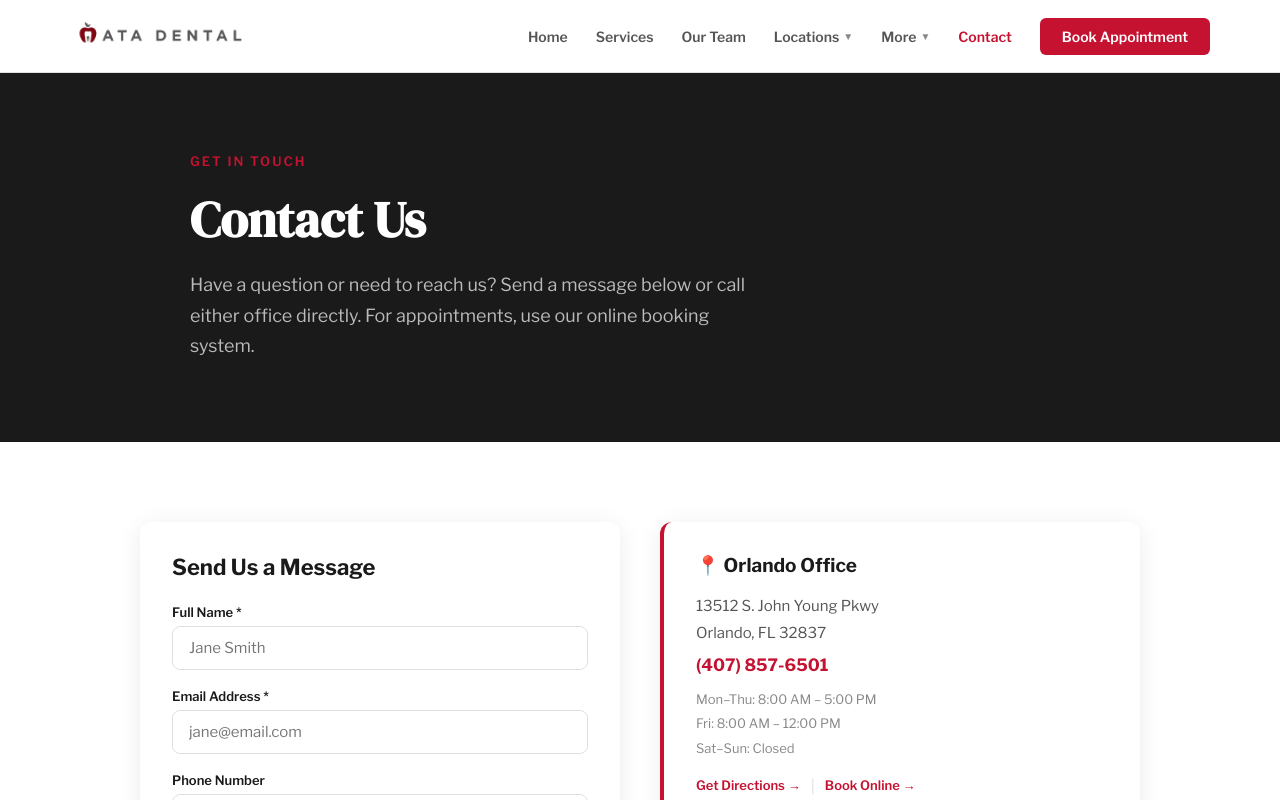
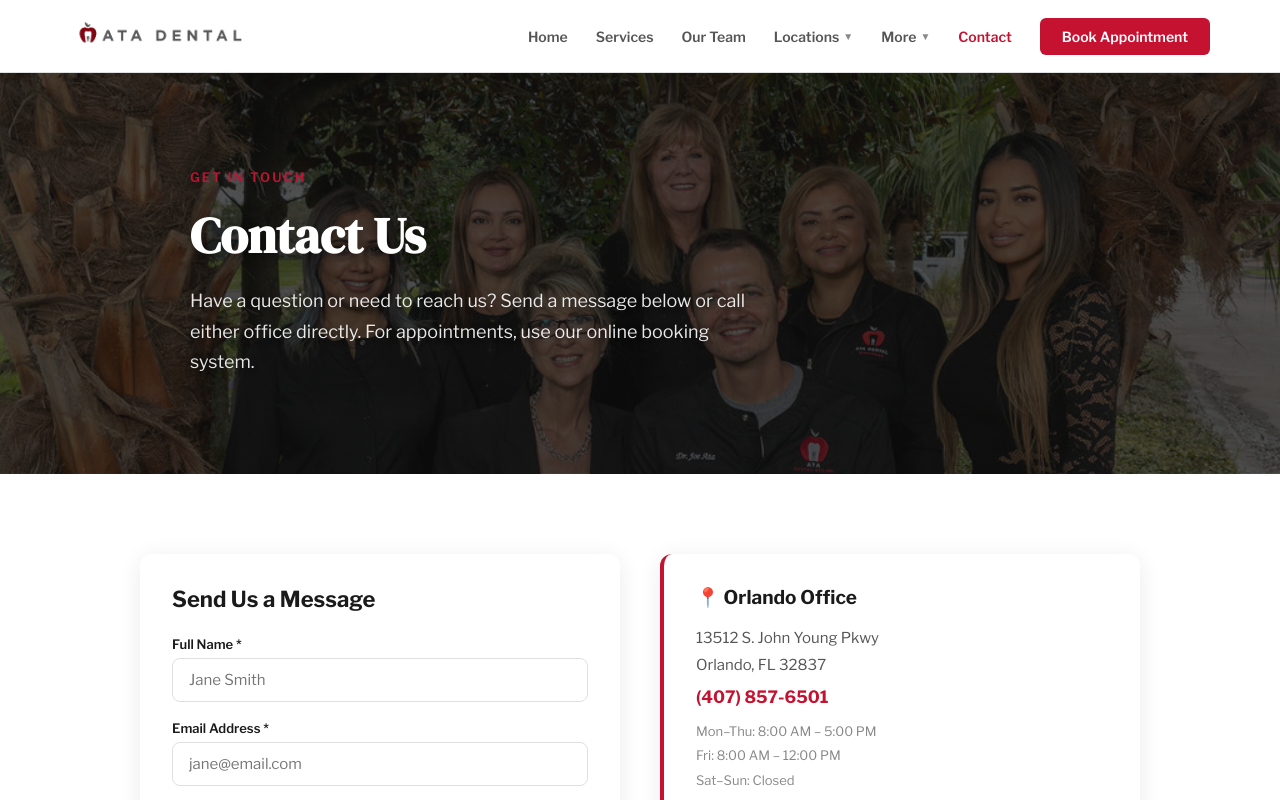
Before and after one commit to AtaDental/atadental, a Next.js app: page /contact in a window 1280 px wide. Shown: the top 800 px of the page. Built offline with nearby package versions, Linux system fonts and the light colour scheme.

Commit message:
Add team photo background to Contact page hero
- Team photo as full-width background with 72% dark overlay
- Keeps white headline and copy readable
- Subtle text-shadow for extra legibility

```diff
--- a/app/contact/page.tsx
+++ b/app/contact/page.tsx
@@ -98,11 +98,18 @@ export default function ContactPage() {
       <Nav activePage="contact" />
 
       {/* Hero */}
-      <section style={{ background: "var(--black)", padding: "80px 24px" }}>
-        <div style={{ maxWidth: 900, margin: "0 auto" }}>
+      <section style={{
+        position: "relative",
+        padding: "96px 24px",
+        backgroundImage: "linear-gradient(rgba(15,15,15,0.72), rgba(15,15,15,0.72)), url('/TeamPhoto.jpg')",
+        backgroundSize: "cover",
+        backgroundPosition: "center 30%",
+        backgroundRepeat: "no-repeat",
+      }}>
+        <div style={{ maxWidth: 900, margin: "0 auto", position: "relative", zIndex: 1 }}>
           <p style={{ color: "var(--red)", fontWeight: 600, fontSize: 13, letterSpacing: 2, textTransform: "uppercase", marginBottom: 16 }}>Get in Touch</p>
-          <h1 className="serif" style={{ fontSize: 50, color: "white", marginBottom: 16 }}>Contact Us</h1>
-          <p style={{ fontSize: 18, color: "rgba(255,255,255,0.7)", lineHeight: 1.7, maxWidth: 580 }}>
+          <h1 className="serif" style={{ fontSize: 50, color: "white", marginBottom: 16, textShadow: "0 2px 12px rgba(0,0,0,0.4)" }}>Contact Us</h1>
+          <p style={{ fontSize: 18, color: "rgba(255,255,255,0.9)", lineHeight: 1.7, maxWidth: 580, textShadow: "0 1px 6px rgba(0,0,0,0.4)" }}>
             Have a question or need to reach us? Send a message below or call either office directly. For appointments, use our online booking system.
           </p>
         </div>
```
